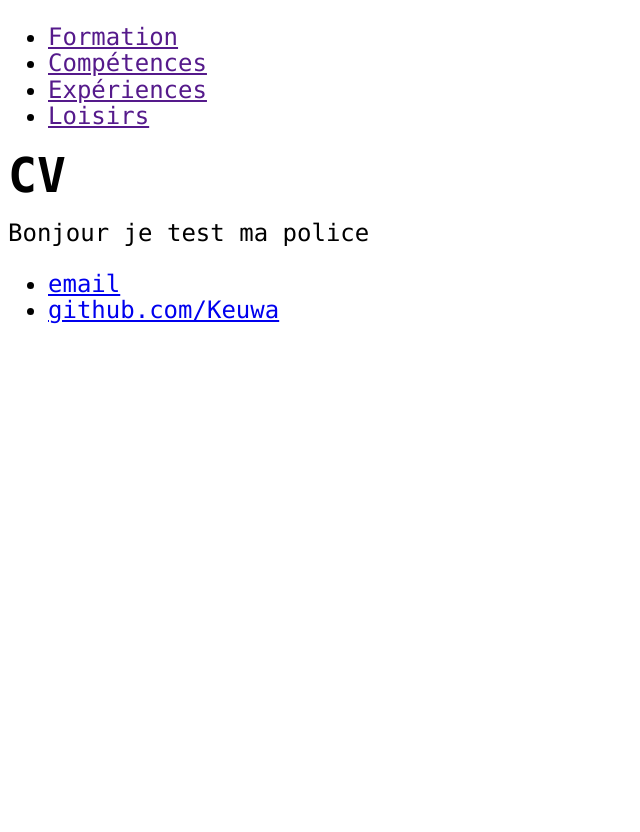
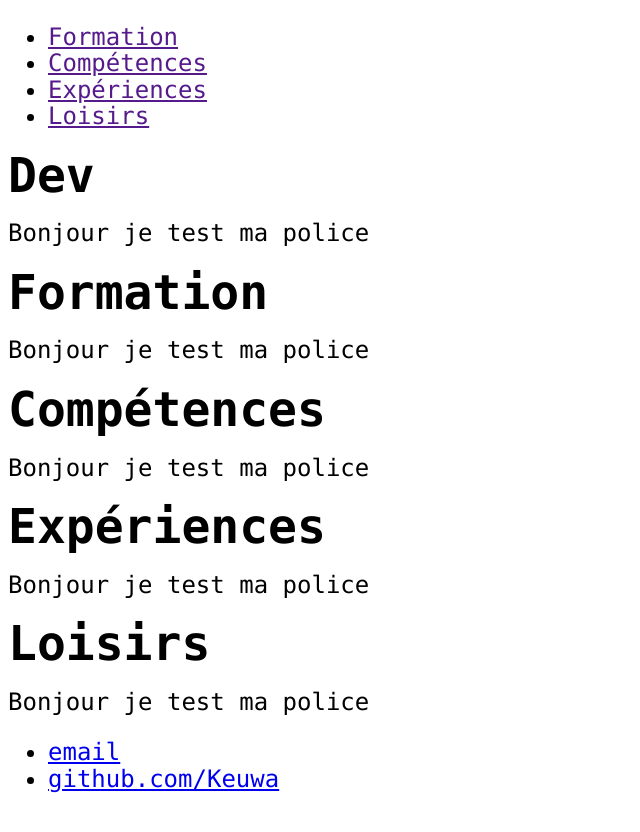
Before and after one commit to Keuwa/Keuwa.github.io, a Jekyll site: the page built from cv2/index.html, in a window 1280 px wide. Shown: the top 832 px of the page, without its empty margins (0-640 px from the left). Built offline with Jekyll 4.4.1, drawn with Linux system fonts in a browser that asks for light colours.

Commit message:
CV2 tests

```diff
--- a/cv2/index.html
+++ b/cv2/index.html
@@ -2,7 +2,42 @@
 layout: cv
 title: CV
 ---
-<div>
-	<h1>CV</h1>
+<div id="myself">
+
+	<h1> Dev</h1>
+
 	<p> Bonjour je test ma police </p>
-</div><!-- /.blurb -->
+
+</div><!-- /.myself -->
+
+<div id="formation">
+
+	<h1> Formation </h1>
+
+	<p> Bonjour je test ma police </p>
+
+</div><!-- /.myself -->
+
+<div id="skills">
+
+	<h1> Compétences </h1>
+
+	<p> Bonjour je test ma police </p>
+
+</div><!-- /.myself -->
+
+<div id="experiences">
+
+	<h1> Expériences </h1>
+
+	<p> Bonjour je test ma police </p>
+
+</div><!-- /.myself -->
+
+<div id="hobbies">
+
+	<h1> Loisirs </h1>
+
+	<p> Bonjour je test ma police </p>
+
+</div><!-- /.myself -->
```
